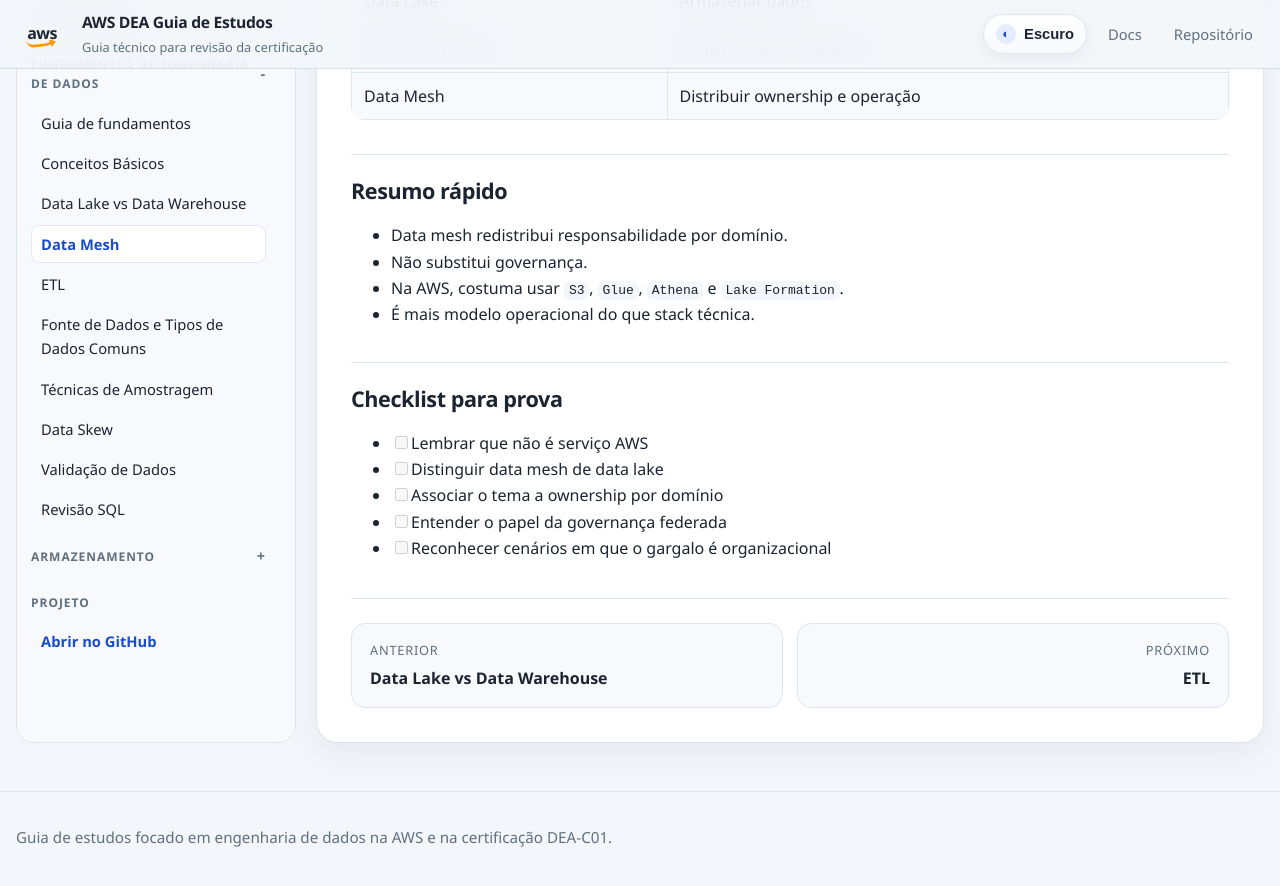
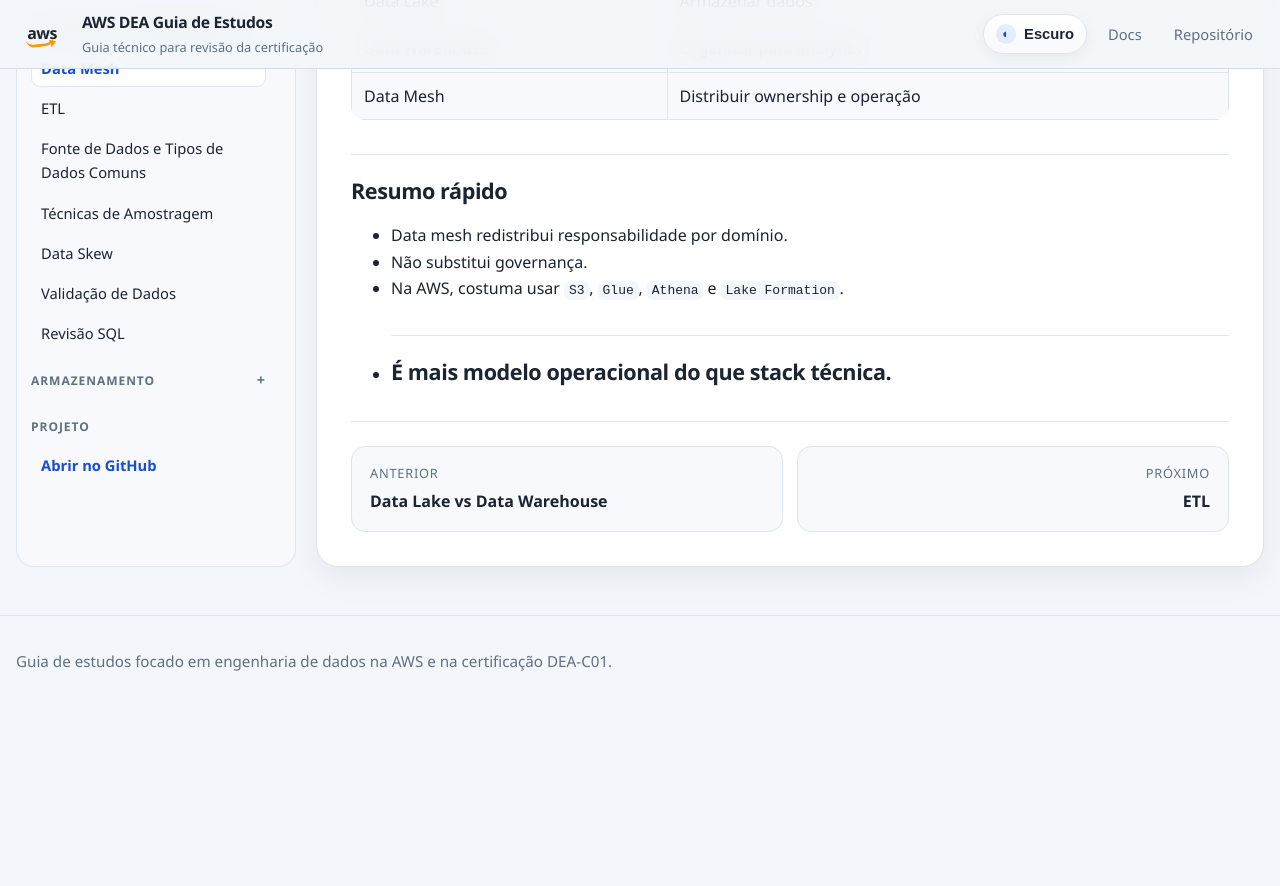
Before and after one commit to Ito-Santana/aws-dea-guia-estudos, a Jekyll site: the page built from fundamentos-engenharia-de-dados/data-mesh.md, in a window 1280 px wide and 900 px high, scrolled down 2519 px. Shown: the top 886 px of the window. Built offline with Jekyll 4.4.1, drawn with Linux system fonts in a browser that asks for light colours; after the commit the page ends 3242 px from its top, so only the background shows below that.

Commit message:
Update data-mesh.md

```diff
--- a/fundamentos-engenharia-de-dados/data-mesh.md
+++ b/fundamentos-engenharia-de-dados/data-mesh.md
@@ -75,7 +75,8 @@ flowchart LR
 - data mesh não é data lake;
 - data mesh não é um serviço da AWS;
 - autonomia de domínio não significa ausência de padrão;
--
+
+
 ## Quando usar
 
 - muitos domínios de negócio maduros;
@@ -98,11 +99,4 @@ flowchart LR
 - Não substitui governança.
 - Na AWS, costuma usar `S3`, `Glue`, `Athena` e `Lake Formation`.
 - É mais modelo operacional do que stack técnica.
-
-## Checklist para prova
-
-- [ ] Lembrar que não é serviço AWS
-- [ ] Distinguir data mesh de data lake
-- [ ] Associar o tema a ownership por domínio
-- [ ] Entender o papel da governança federada
-- [ ] Reconhecer cenários em que o gargalo é organizacional
+---
```
